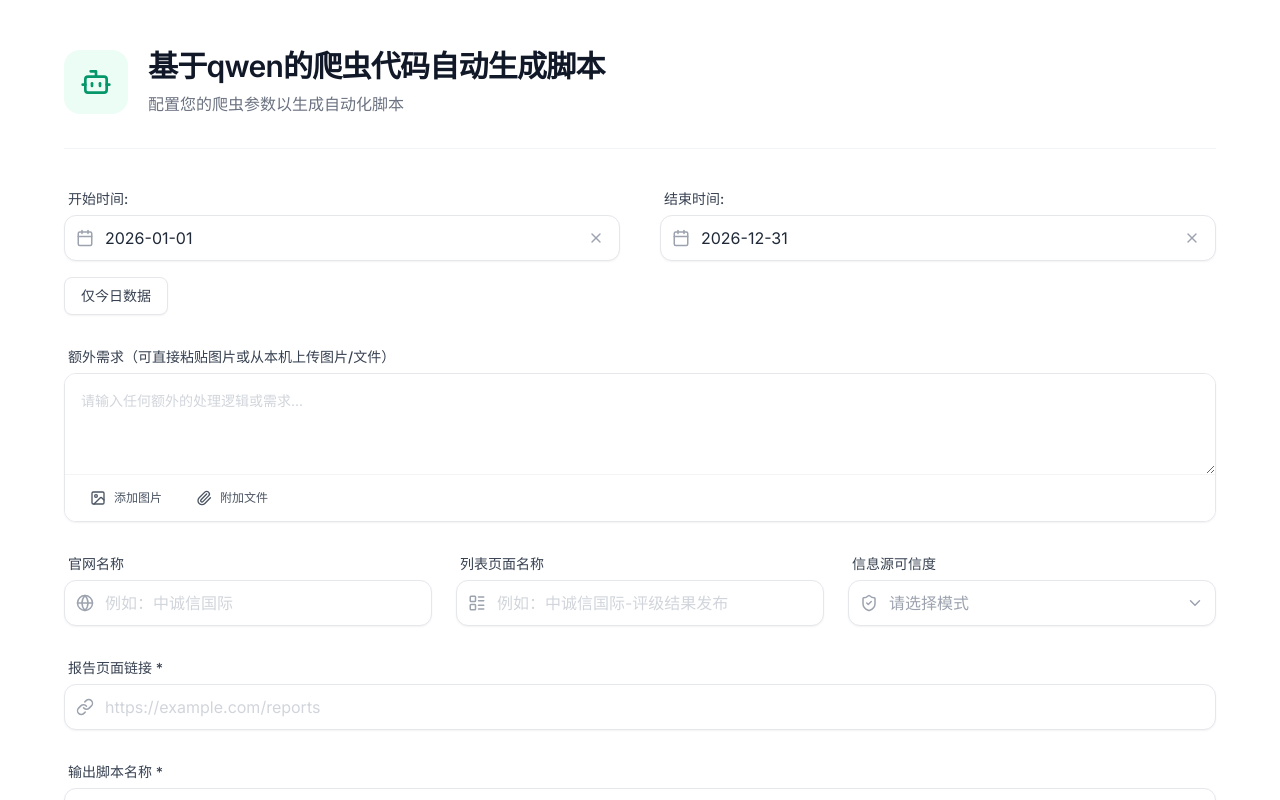
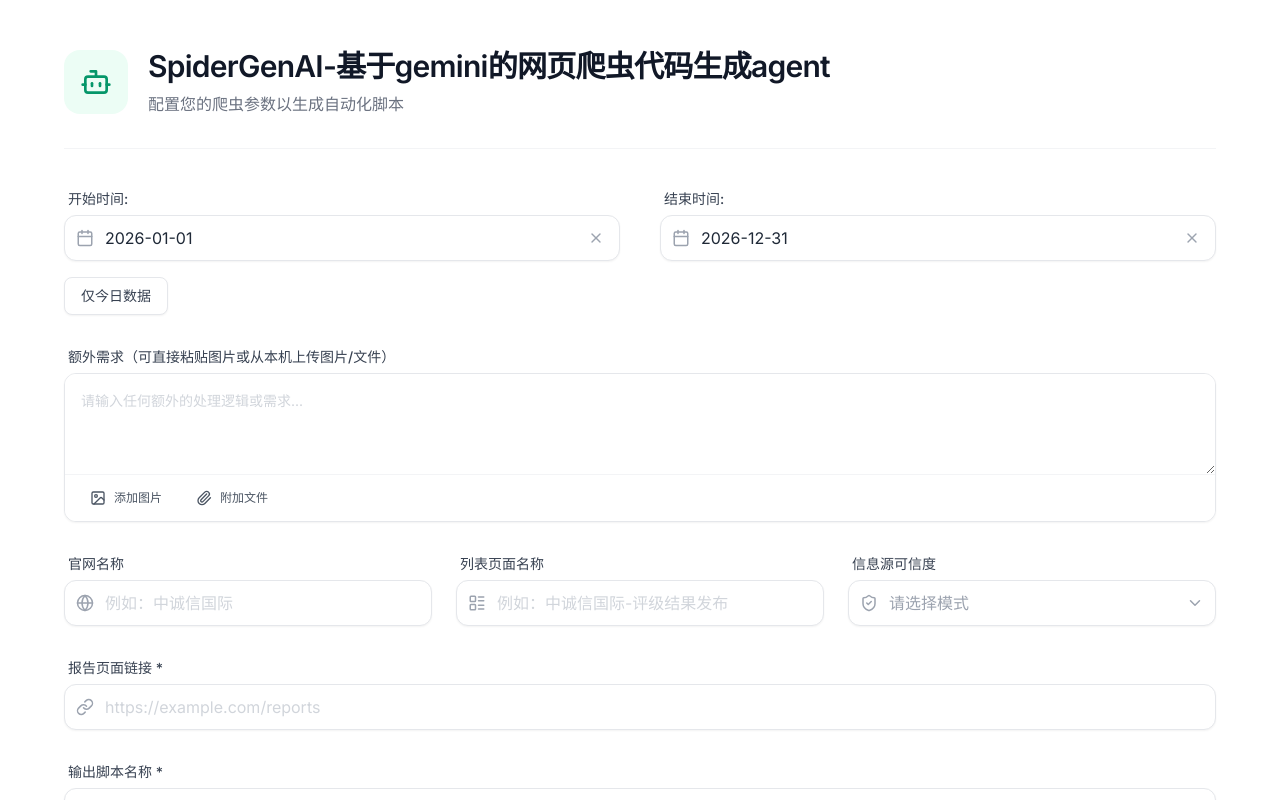
Before and after one commit to BeiJielxc/SpiderGenAI--Gemini-based-AI-that-generates-spider-code-automatically, a React (Vite) app in the folder frontend/: page / in a window 1280 px wide. Built offline with nearby package versions, Linux system fonts and the light colour scheme.

Commit message:
update frontend

```diff
--- a/frontend/App.tsx
+++ b/frontend/App.tsx
@@ -194,7 +194,7 @@ const App: React.FC = () => {
                 </div>
                 <div>
                   <h1 className="text-3xl font-bold text-gray-900 tracking-tight mb-2">
-                    基于qwen的爬虫代码自动生成脚本
+                    SpiderGenAI-基于gemini的网页爬虫代码生成agent
                   </h1>
                   <p className="text-gray-500 text-base">
                     配置您的爬虫参数以生成自动化脚本
--- a/frontend/index.html
+++ b/frontend/index.html
@@ -3,7 +3,7 @@
   <head>
     <meta charset="UTF-8" />
     <meta name="viewport" content="width=device-width, initial-scale=1.0" />
-    <title>Qwen Crawler Config</title>
+    <title>SpiderGenAI</title>
     <script src="https://cdn.tailwindcss.com"></script>
     <link href="https://fonts.googleapis.com/css2?family=Inter:wght@300;400;500;600&display=swap" rel="stylesheet">
     <script>
--- a/frontend/metadata.json
+++ b/frontend/metadata.json
@@ -1,5 +1,5 @@
 {
-  "name": "Qwen Crawler Config Generator",
-  "description": "A clean and aesthetic interface for configuring crawler parameters based on Qwen code.",
+  "name": "SpiderGenAI",
+  "description": "SpiderGenAI - 基于gemini的网页爬虫代码生成agent",
   "requestFramePermissions": []
 }
```
